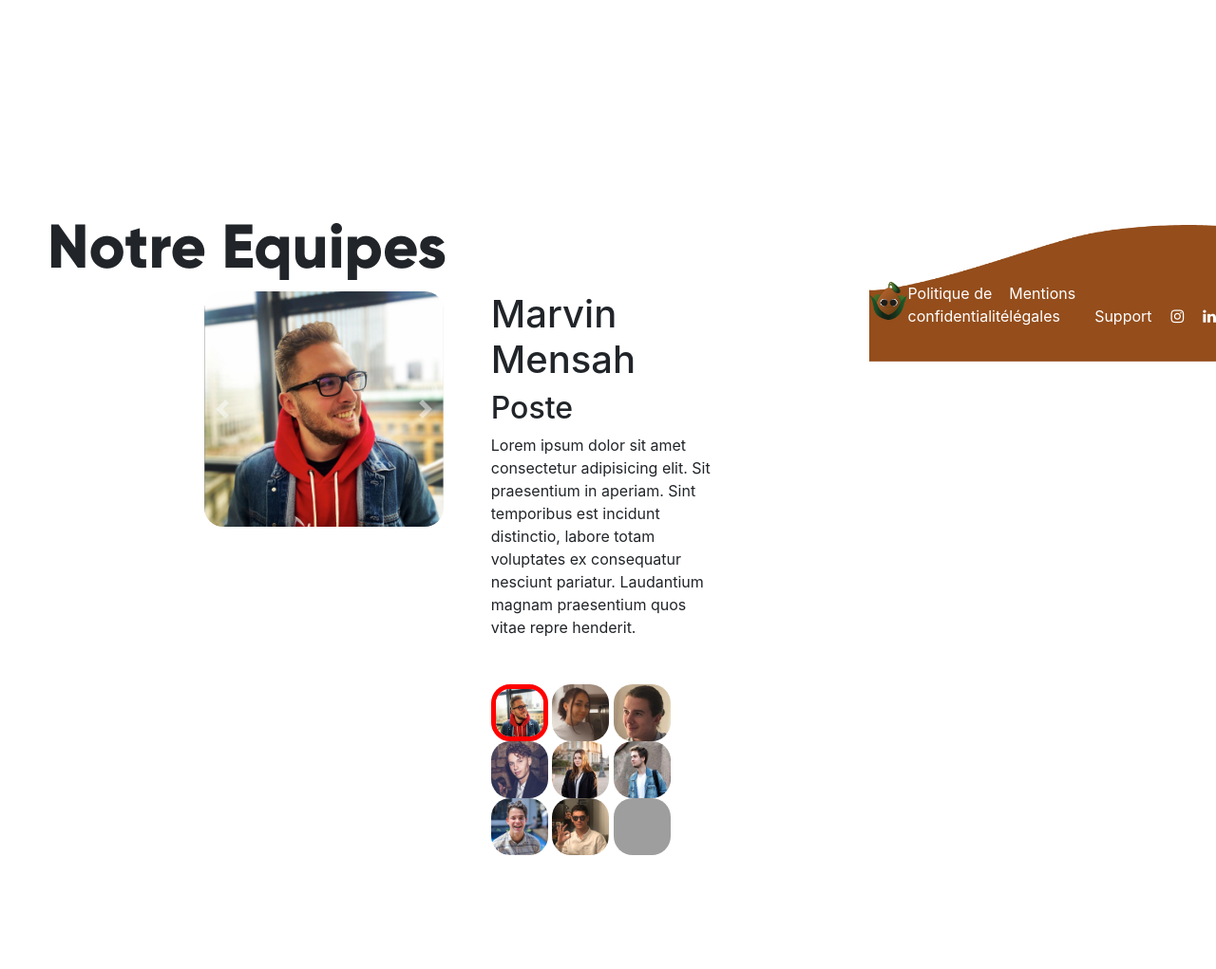
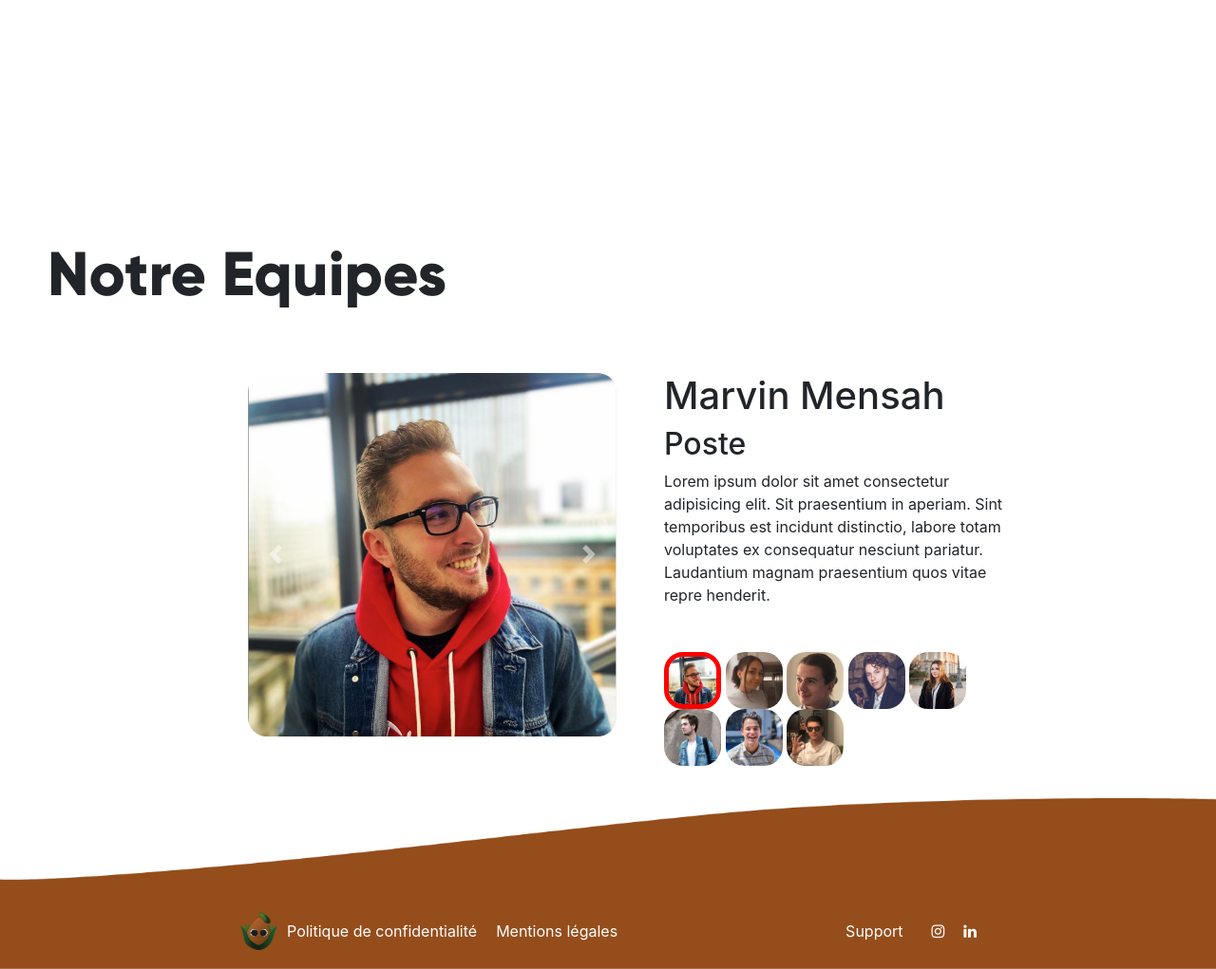
Before and after one commit to etsec-cloud/site-hackathon, a PHP site: page / in a window 1280 px wide. Shown: the part 3045-4066 px from the top of the page at 95% size. Run offline with PHP 8.4, Linux system fonts and the light colour scheme; grey boxes are pictures that could not be loaded.

Commit message:
resolving footer bug

```diff
--- a/index.html
+++ b/index.html
@@ -111,12 +111,12 @@
     <!-- Fin 4 ECRAN -->
 
     <!-- 5 ECRAN -->
-    <div class="flexContainerRow" id="section1">
+    <div class="flexContainerRow flex-column " id="section1">
       <div class="flexContainerCol">
           <h1 class="title">Notre Equipes</h1>
 
 
-      <div class="flexContainerRow">
+      <div class="flexContainerRow tofooter">
 
 
 
@@ -185,23 +185,17 @@
                 <img src="assets/imgs/julien.png"></img>
                 <img src="assets/imgs/paul.jpeg"></img>
                 <img src="assets/imgs/alexandre.jpg"></img>
-                <img src="assets/imgs/marvin.png"></img>
-
-              </div>
-
 
               </div>
           </div>
-
-        <!---->
-
-
+        </div>
       </div>
     </div>
   </div>
     <!-- Fin 5 ECRAN -->
     <!-- Footer -->
     <div class="flexRow">
+     <div class="d-flex">
         <div class="gauche">
           <a href="#"
             ><img src="assets/imgs/logo.png" width="40" height="40" alt=""
@@ -225,7 +219,7 @@
           </a>
         </div>
       </div>
-    <!-- Footer -->
+     </div>
   </body>
 
 
--- a/style.css
+++ b/style.css
@@ -90,7 +90,9 @@
 }
 
 .flexRow {
-  height: 20vh;
+  min-height: 200px;
+  padding: 20px 0;
+  width: 100%;
   display: flex;
   justify-content: space-evenly;
   flex-grow: 1;
@@ -105,11 +107,20 @@
 .gauche {
   display: flex;
   justify-content: space-evenly;
+  align-items: center;
   flex-grow: 0.5;
+  padding: 0 100px;
+}
+
+.gauche p, .droit p{
+  margin: 0 10px;
+
 }
 .droit {
   display: flex;
   justify-content: space-evenly;
+  align-items: center;
+  padding: 0 100px;
 }
 .item {
   padding-left: 20px;
@@ -124,6 +135,9 @@
   color: white;
 }
 
+.tofooter{
+  height: 50vh;
+}
 
 /* i {
   font-size: 24px;
```
Lines whose indentation alone changed are shown as unchanged.
